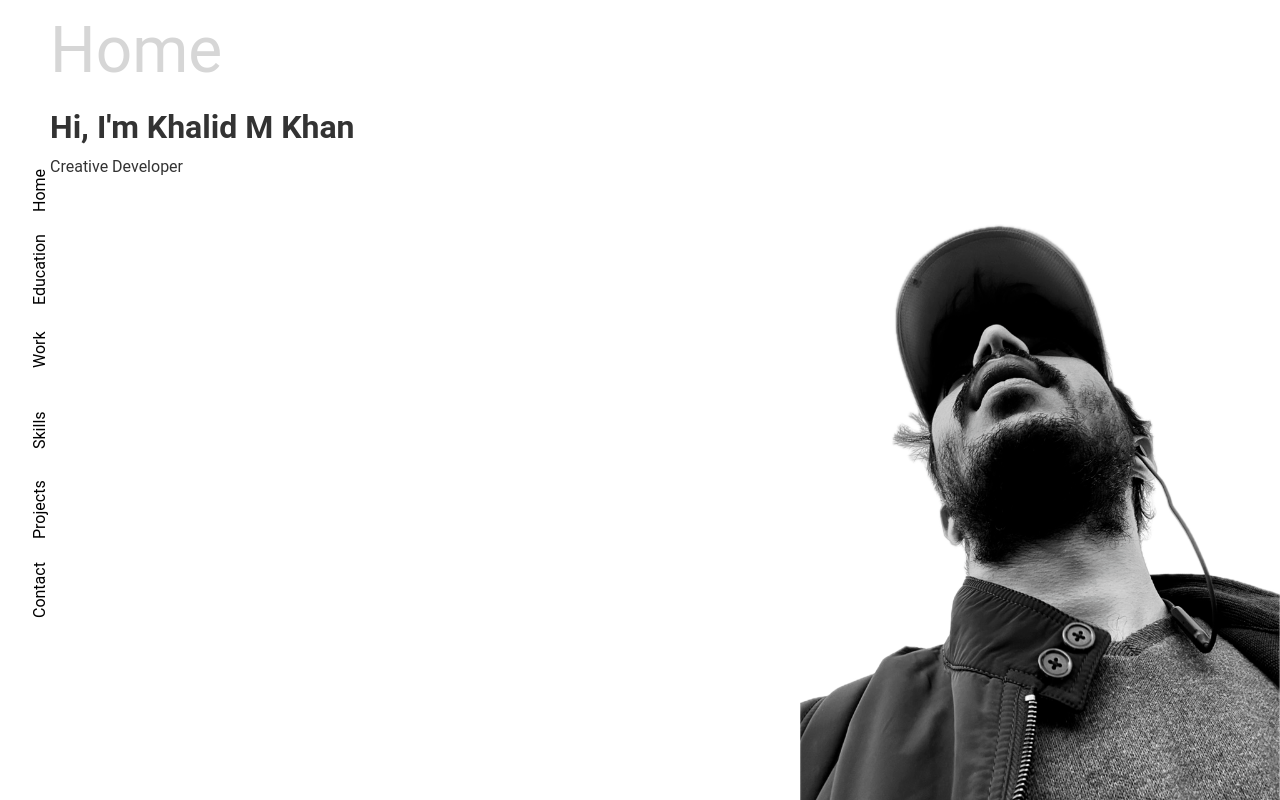
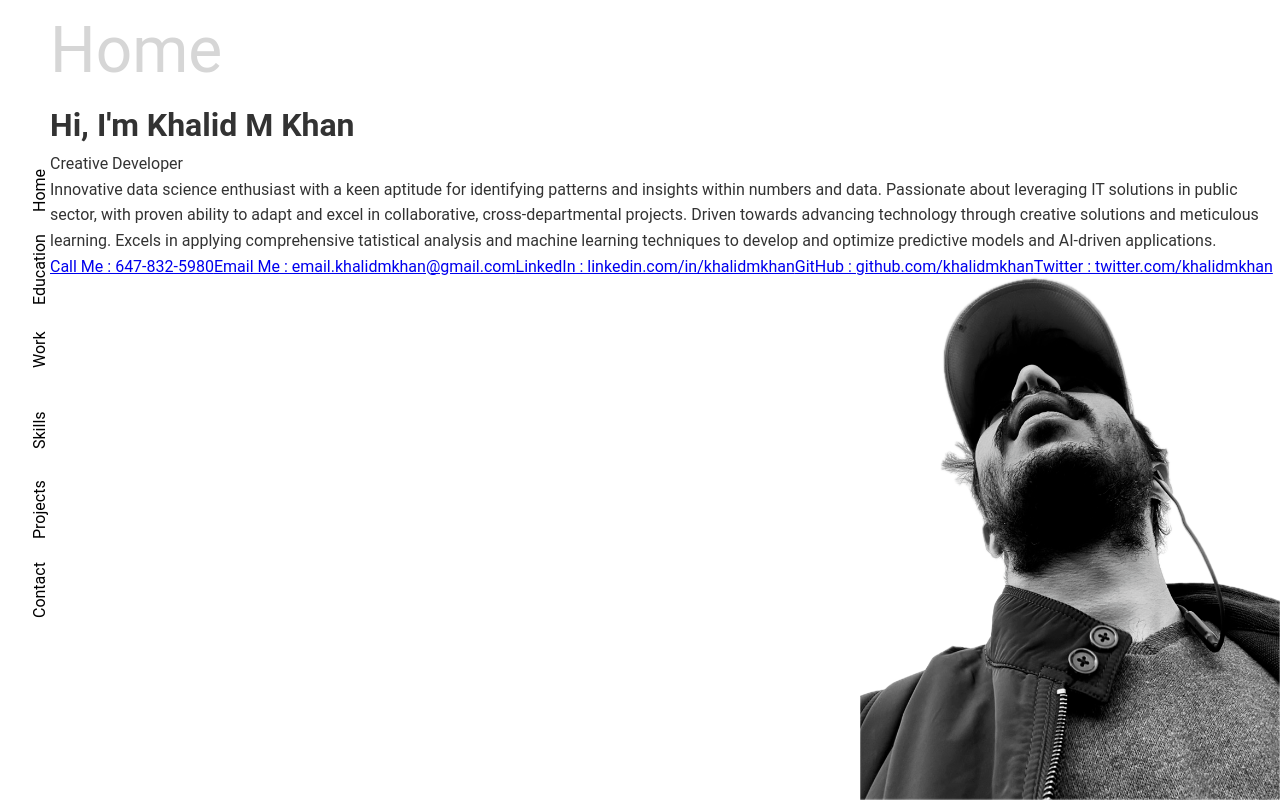
Before and after one commit to Kahl-d/portfolio_website, a React (Create React App) app in the folder client/: page / in a window 1280 px wide. Shown: the top 800 px of the page. Built offline with nearby package versions, Linux system fonts and the light colour scheme; a web font is replaced by a local one.

Commit message:
fixed margins and padding of the stcky objects

```diff
--- a/client/src/Components2/Home.js
+++ b/client/src/Components2/Home.js
@@ -12,6 +12,42 @@ const Home = () => {
                     <h1>Hi, I'm Khalid M Khan</h1>
                     <p>Creative Developer</p>
                 </div>
+
+                <div id="homeAbout">
+                    <p>
+                    Innovative data science enthusiast with a keen aptitude for identifying patterns and insights within numbers and data. Passionate
+                    about leveraging IT solutions in public sector, with proven ability to adapt and excel in collaborative, cross-departmental projects.
+                    Driven towards advancing technology through creative solutions and meticulous learning. Excels in applying comprehensive
+                    tatistical analysis and machine learning techniques to develop and optimize predictive models and AI-driven applications.
+                    </p>
+                </div>
+
+                <div id="homeContact">
+
+                    {/* Call */}
+                    <a href="tel:647-832-5980">
+                        Call Me : 647-832-5980
+                    </a>
+                    <a href="mailto:email.khalidmkhan@gmail.com">
+                        Email Me : email.khalidmkhan@gmail.com
+                    </a>
+
+                    <a href="https://www.linkedin.com/in/khalidmkhan/">
+                        LinkedIn : linkedin.com/in/khalidmkhan
+                    </a>
+
+                    {/* github */}
+                    <a href="github.com">
+                        GitHub : github.com/khalidmkhan
+                    </a>
+
+                    {/* twitter */}
+                    <a href="twitter.com">
+                        Twitter : twitter.com/khalidmkhan
+                    </a>
+
+
+                </div>
                 <div id="homeImage">
                     <img src={ProfilePicture} alt="Profile" />
                 </div>
--- a/client/src/Components2/home.css
+++ b/client/src/Components2/home.css
@@ -1,6 +1,12 @@
+*{
+    margin: 0;
+    padding: 0;
+    scroll-behavior: smooth;
+}
+
 #homeContainer{
     width: 100%;
-    height: 100%;
+    height: calc(100% - 100px);
     display: flex;
     position: relative;
 }
@@ -8,6 +14,11 @@
 #homeImage img{
     height: 80%;
     position: absolute;
-    bottom: calc(50% - 40%);
+    bottom: 0;
     right: 0;
 }
+
+#homeContent{
+    width: 100%;
+    height: 100%;
+}
--- a/client/src/app2.css
+++ b/client/src/app2.css
@@ -83,16 +83,15 @@ body {
 }
 
 .sticky-tag {
-    font-size: 4rem;
+    width: fit-content;
+    height: 100px;
     opacity: 0.2;
-    position: -webkit-sticky; /* For Safari */
-    position: absolute;
     position: sticky;
     top: 0;
-    z-index: 10;
-    background: white;
-    width: fit-content
+    font-size: 4rem;
+
 }
+
 
 /* Optional: Styling for nav links */
 .nav-link {
```
